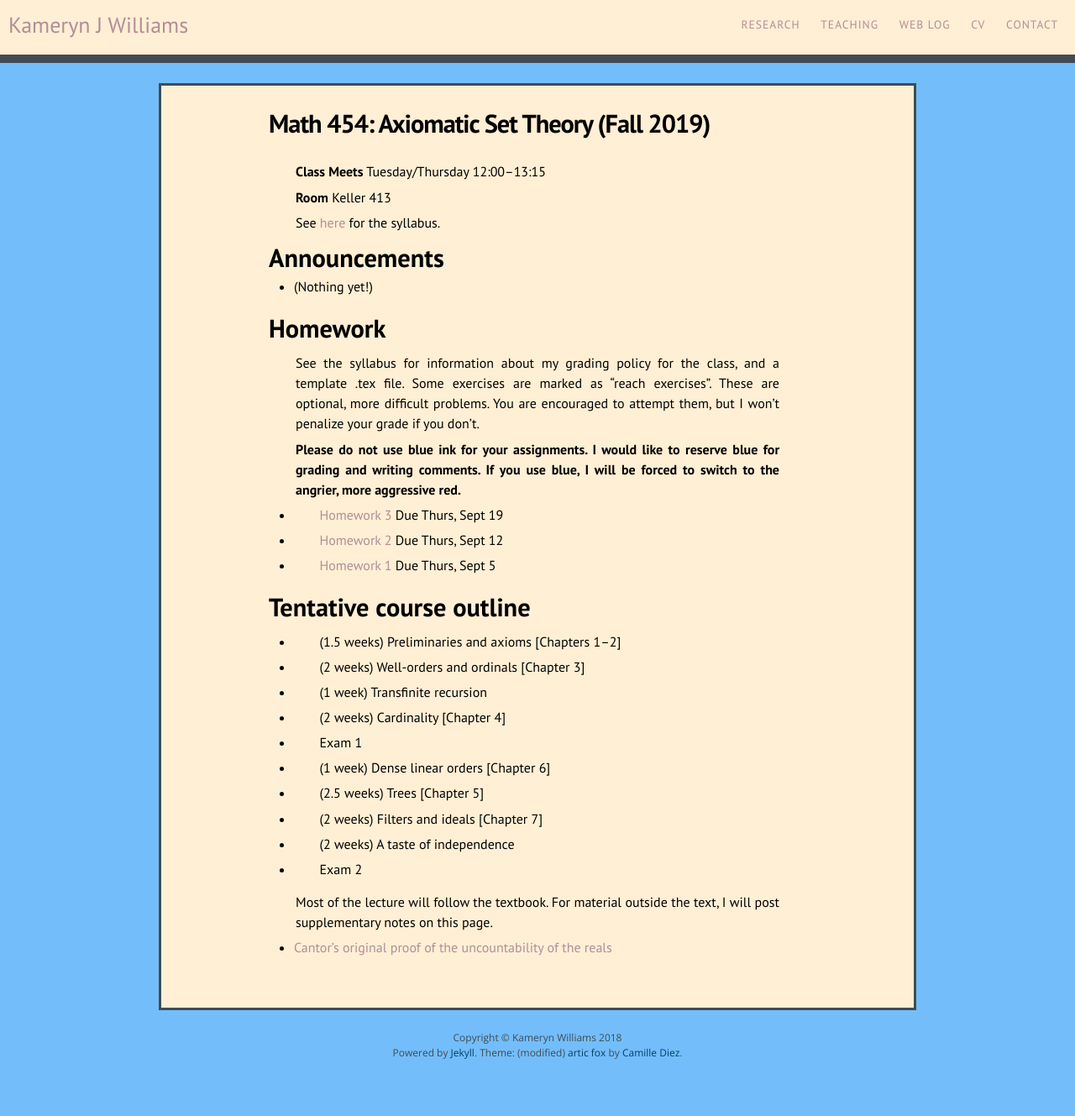
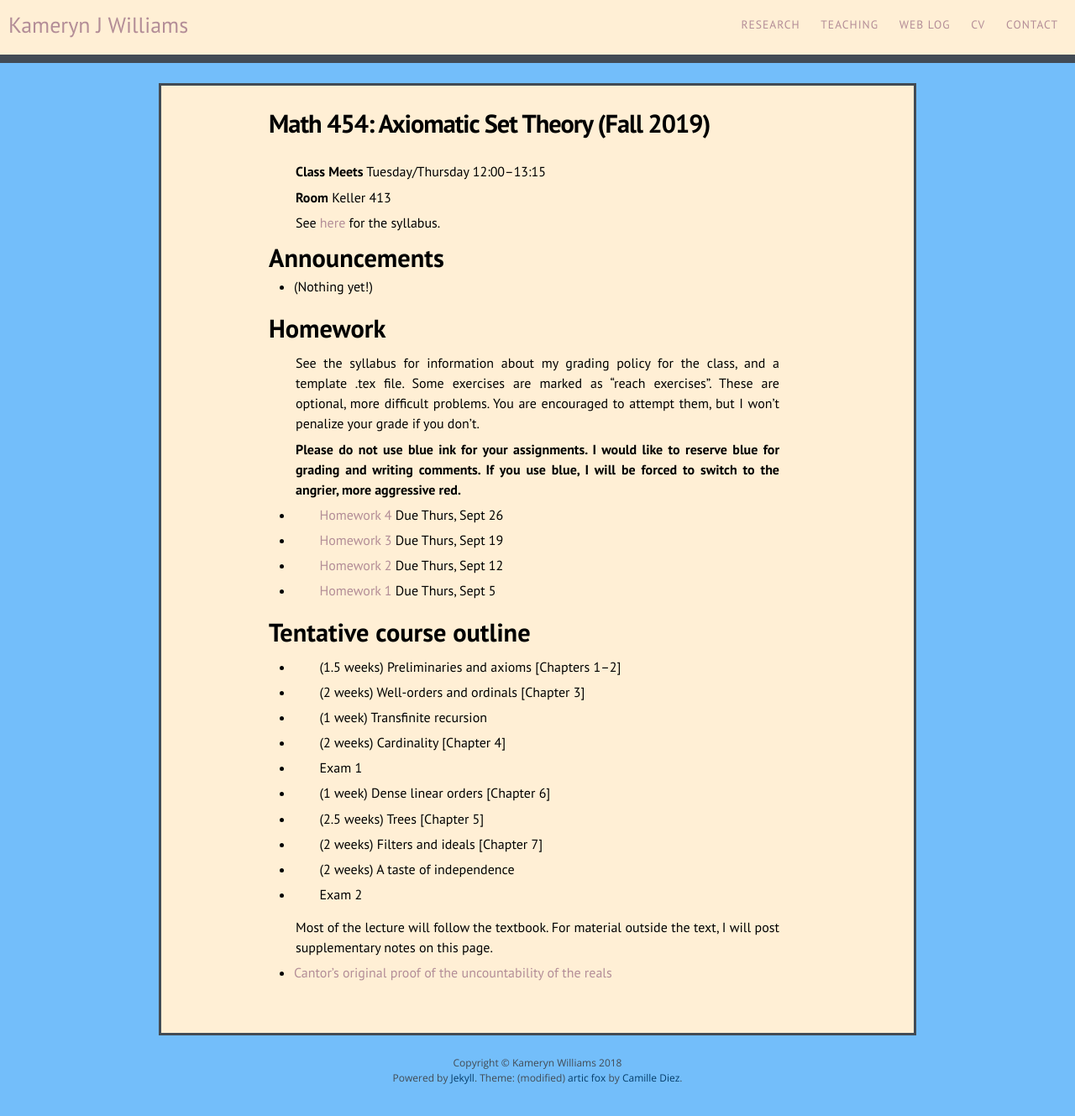
Before and after one commit to kamerynjw/kamerynjw.github.io, a Jekyll site: the page built from teaching/2019/math454.md, in a window 1280 px wide. Shown: the whole page at 84% size. Built offline with Jekyll 4.4.1, drawn with Linux system fonts in a browser that asks for light colours; nearby versions of some CDN libraries; before the commit the page ends 1299 px from its top, so only the background shows below that.

Commit message:
h4 for 454

```diff
--- a/teaching/2019/math454.md
+++ b/teaching/2019/math454.md
@@ -21,6 +21,8 @@ Homework
 See the syllabus for information about my grading policy for the class, and a template .tex file. Some exercises are marked as "reach exercises". These are optional, more difficult problems. You are encouraged to attempt them, but I won't penalize your grade if you don't.
 
 **Please do not use blue ink for your assignments. I would like to reserve blue for grading and writing comments. If you use blue, I will be forced to switch to the angrier, more aggressive red.**
+
+* [Homework 4]({{ page.url }}h4.pdf) Due Thurs, Sept 26
 
 * [Homework 3]({{ page.url }}h3.pdf) Due Thurs, Sept 19
 
```
Also changed, not shown: 1 other file.
